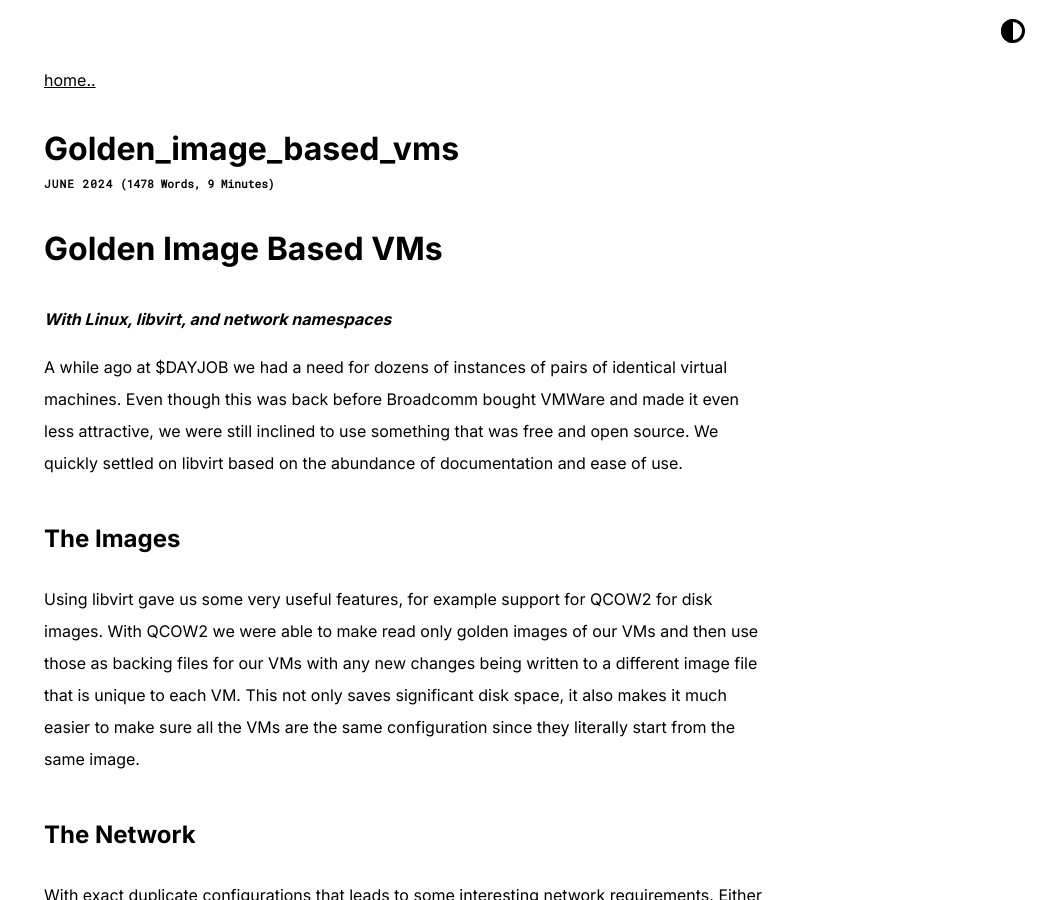
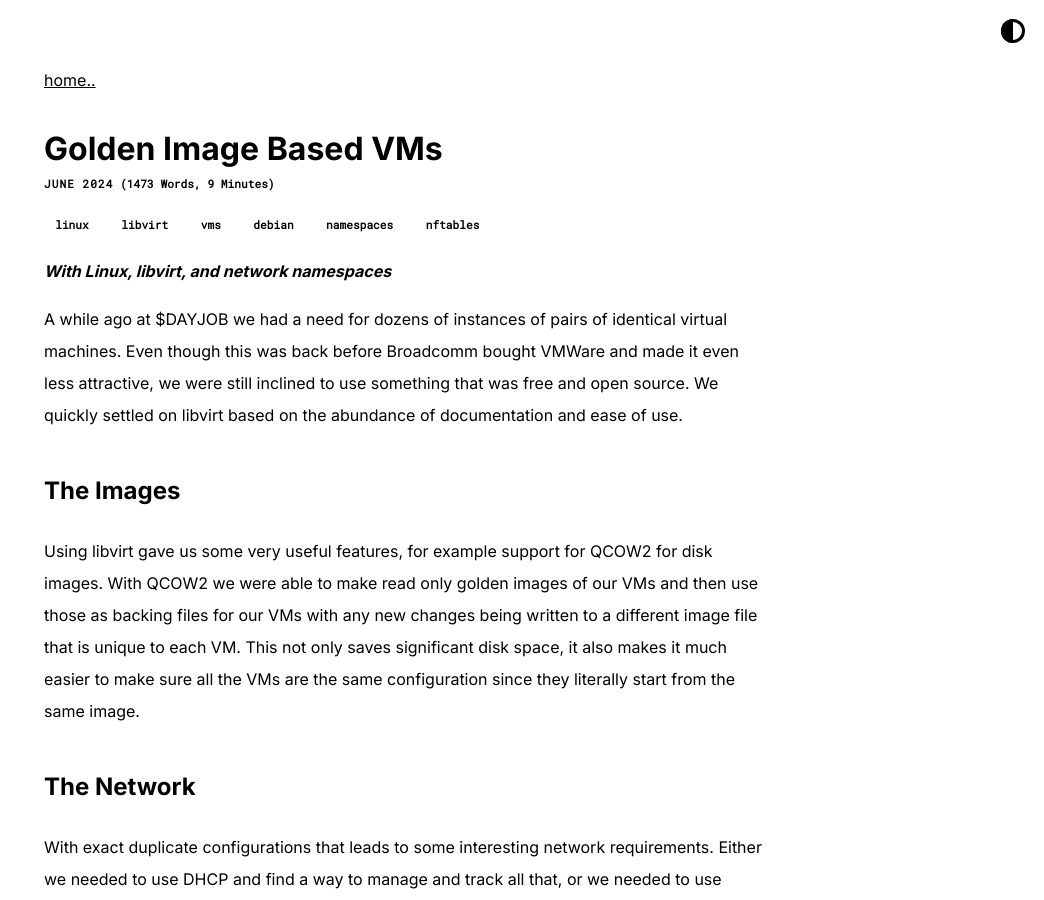
Before and after one commit to aciddensity/aciddensity.github.io, a Jekyll site: the page built from _posts/2024-06-20-golden_image_based_vms.md, in a window 1280 px wide and 900 px high. Shown: the whole window, without its empty margins (236-1280 px from the left). Built offline with Jekyll 4.4.1, drawn with Linux system fonts in a browser that asks for light colours.

Commit message:
Fixed some post issues

```diff
--- a/_config.yml
+++ b/_config.yml
@@ -44,7 +44,7 @@
 highlighter: rouge
 
 sass:
-  style: :compressed
+  style: compressed
 
 plugins:
   - jekyll-feed
--- a/_posts/2024-06-20-golden_image_based_vms.md
+++ b/_posts/2024-06-20-golden_image_based_vms.md
@@ -1,17 +1,15 @@
 ---
-title:
+title: Golden Image Based VMs
 date: 2024-06-20 00:00
-modified:
+modified: 2024-06-21 20:00
 category:
-tags:
-slug:
+tags: linux libvirt vms debian namespaces nftables
+slug: golden-image-based-vms
 authors: Acid Density
 summary:
 published: true
 layout: post
 ---
-
-# Golden Image Based VMs
 
 ***With Linux, libvirt, and network namespaces***
 
```
Also changed, not shown: _posts/2019-09-04-docker-server-setup.md (+5 -7 lines), _posts/2019-10-02-433mhz_sensor_in_Home_Assistant.md (+15 -10 lines), _posts/2019-11-17-RTL_433_Monitor_Autostart.md (+3 -3 lines), _posts/2020-09-26-Mate_20.04_show_date.md (+3 -8 lines).
